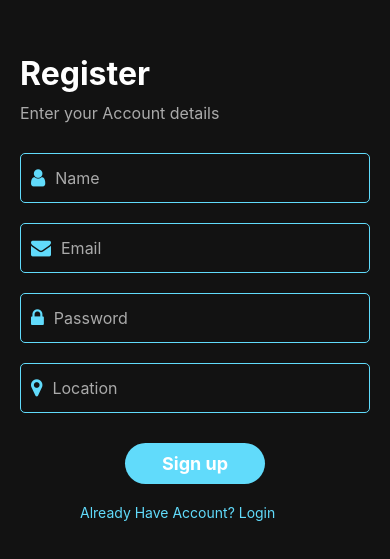
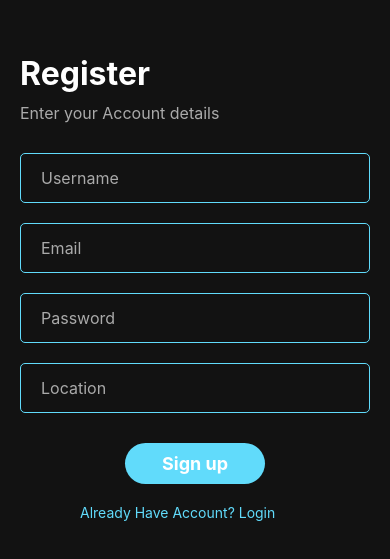
Before and after one commit to kawthar-shameseldeen/Space-Journey-Front, a React Native app in the folder space-journey-mobile/: screen /Signup in a window 390 px wide. Shown: the part 135-694 px from the top of the page. Built offline with nearby package versions, Linux system fonts and the light colour scheme; no server answers.

Commit message:
added signup

```diff
--- a/space-journey-mobile/screens/signup.jsx
+++ b/space-journey-mobile/screens/signup.jsx
@@ -1,15 +1,45 @@
 import React, { useState } from 'react';
-import { View, Text, TextInput, TouchableOpacity, StyleSheet } from 'react-native';
+import { View, Text, TextInput, TouchableOpacity, StyleSheet, Alert } from 'react-native';
 import Icon from 'react-native-vector-icons/FontAwesome';
+import axios from 'axios';
+import AsyncStorage from '@react-native-async-storage/async-storage';
+import { API_URL } from '@env';
 
 const SignupScreen = ({ navigation }) => {
-  const [name, setName] = useState('');
+  const [username, setName] = useState('');
   const [email, setEmail] = useState('');
   const [password, setPassword] = useState('');
   const [location, setLocation] = useState('');
+  const [loading, setLoading] = useState(false);
+  const [error, setError] = useState(null);
 
-  const handleSignup = () => {
+  const handleSignup = async () => {
+    setLoading(true);
+    setError(null);
 
+    try {
+
+      const response = await axios.post(`${API_URL}/api/register`, {
+        username,
+        email,
+        password,
+        location,
+      });
+
+      const { token } = response.data;
+
+
+      await AsyncStorage.setItem('token', token);
+      navigation.navigate('Tabs');
+    } catch (error) {
+      console.error('Signup failed:', error);
+      setError(error.response?.data?.message || 'Signup failed. Please try again.');
+
+
+      Alert.alert('Signup Error', error.response?.data?.message || 'Signup failed.');
+    } finally {
+      setLoading(false);
+    }
   };
 
   return (
@@ -17,19 +47,21 @@ const SignupScreen = ({ navigation }) => {
       <Text style={styles.title}>Register</Text>
       <Text style={styles.subtitle}>Enter your Account details</Text>
 
+      {error && <Text style={styles.errorText}>{error}</Text>}
+
       <View style={styles.inputContainer}>
-        <Icon name="user" size={20} color="#61dbfb" />
+        <Icon username="user" size={20} color="#61dbfb" />
         <TextInput
           style={styles.input}
-          placeholder="Name"
+          placeholder="Username"
           placeholderTextColor="#aaa"
-          value={name}
+          value={username}
           onChangeText={setName}
         />
       </View>
 
       <View style={styles.inputContainer}>
-        <Icon name="envelope" size={20} color="#61dbfb" />
+        <Icon username="envelope" size={20} color="#61dbfb" />
         <TextInput
           style={styles.input}
           placeholder="Email"
@@ -40,7 +72,7 @@ const SignupScreen = ({ navigation }) => {
       </View>
 
       <View style={styles.inputContainer}>
-        <Icon name="lock" size={20} color="#61dbfb" />
+        <Icon username="lock" size={20} color="#61dbfb" />
         <TextInput
           style={styles.input}
           placeholder="Password"
@@ -52,7 +84,7 @@ const SignupScreen = ({ navigation }) => {
       </View>
 
       <View style={styles.inputContainer}>
-        <Icon name="map-marker" size={20} color="#61dbfb" />
+        <Icon username="map-marker" size={20} color="#61dbfb" />
         <TextInput
           style={styles.input}
           placeholder="Location"
@@ -62,11 +94,11 @@ const SignupScreen = ({ navigation }) => {
         />
       </View>
 
-     <View style={styles.SignupbuttonContainer}>
-     <TouchableOpacity style={styles.signupButton} onPress={handleSignup}>
-        <Text style={styles.signupButtonText}>Sign up</Text>
-      </TouchableOpacity>
-     </View>
+      <View style={styles.SignupbuttonContainer}>
+        <TouchableOpacity style={styles.signupButton} onPress={handleSignup} disabled={loading}>
+          <Text style={styles.signupButtonText}>{loading ? 'Signing up...' : 'Sign up'}</Text>
+        </TouchableOpacity>
+      </View>
 
       <TouchableOpacity onPress={() => navigation.navigate('Login')}>
         <Text style={styles.loginText}>Already Have Account? Login</Text>
@@ -110,10 +142,10 @@ const styles = StyleSheet.create({
     paddingLeft: 10,
     fontSize: 16,
   },
-  SignupbuttonContainer:{
-    display: "flex",
-    alignItems: "center",
-    justifyContent: "center",
+  SignupbuttonContainer: {
+    display: 'flex',
+    alignItems: 'center',
+    justifyContent: 'center',
   },
   signupButton: {
     backgroundColor: '#61dbfb',
@@ -134,6 +166,10 @@ const styles = StyleSheet.create({
     marginTop: 20,
     paddingLeft: 60,
   },
+  errorText: {
+    color: 'red',
+    marginBottom: 10,
+  },
 });
 
 export default SignupScreen;
```
